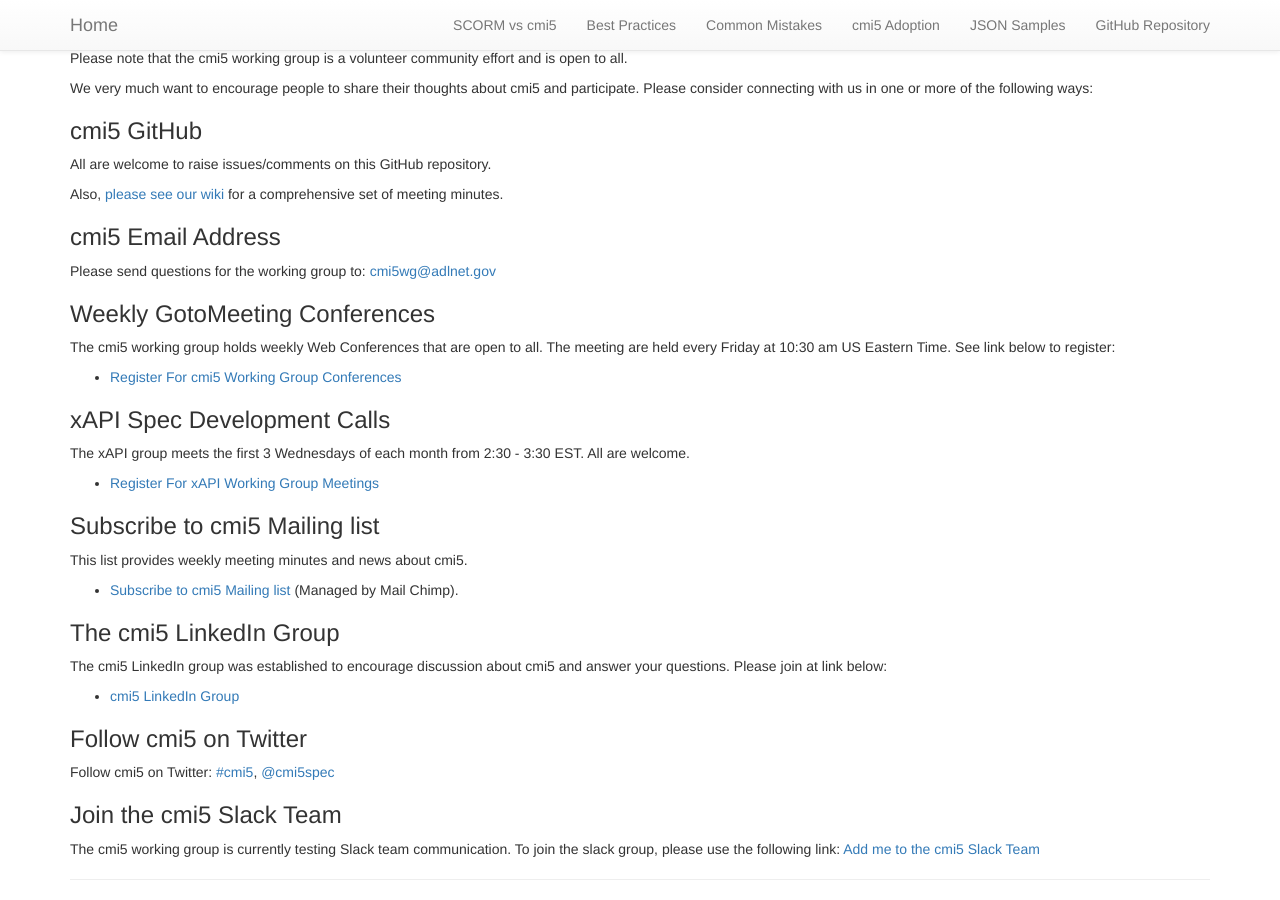
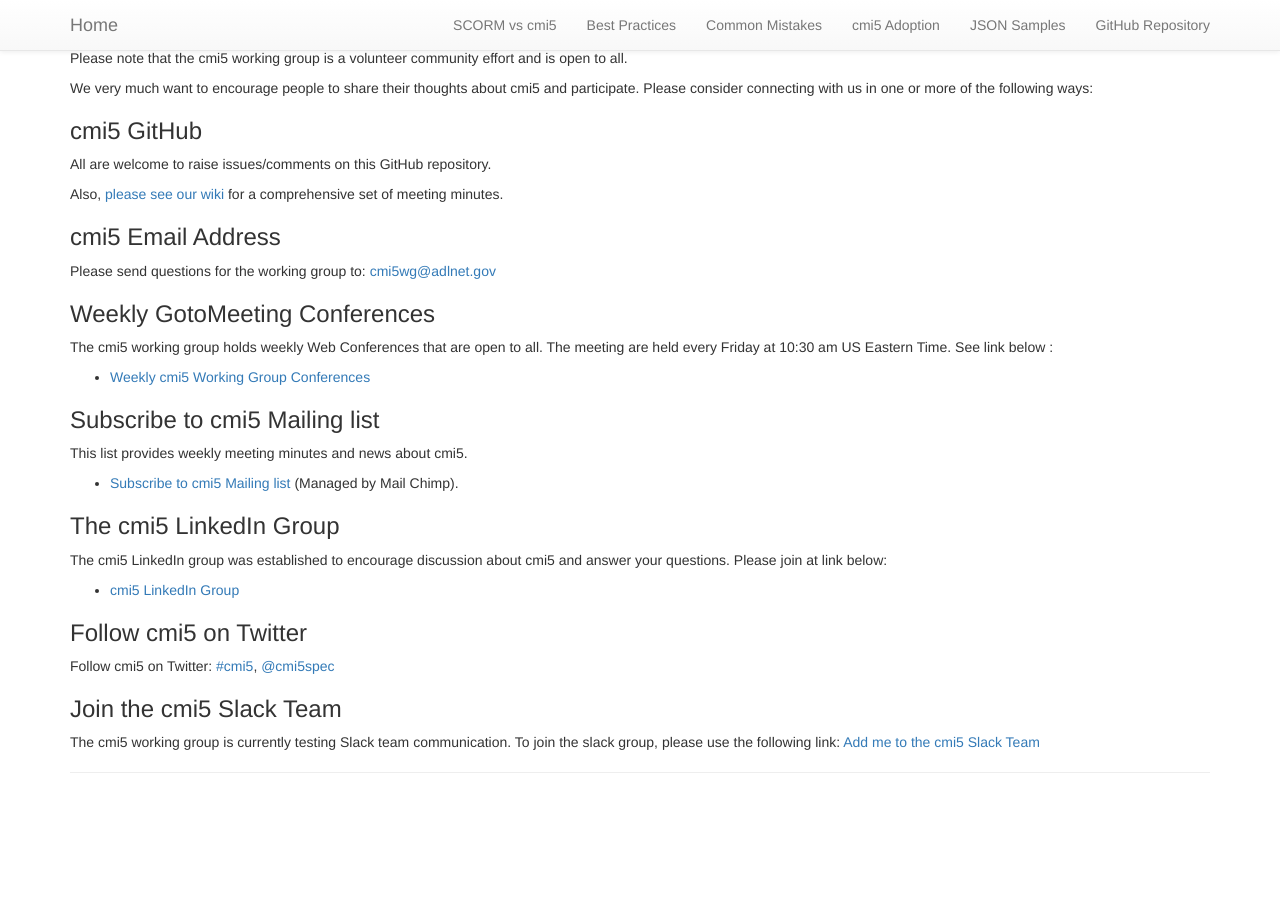
Before and after one commit to AICC/CMI-5_Spec_Current, a Jekyll site: the page built from index.md, in a window 1280 px wide and 900 px high, scrolled down 2335 px. Built offline with Jekyll 4.4.1, drawn with Linux system fonts in a browser that asks for light colours; our own code applies the rules of GitHub Pages for plain Markdown files; after the commit the page ends 3128 px from its top, so only the background shows below that.

Commit message:
update conferencing information

```diff
--- a/index.md
+++ b/index.md
@@ -113,15 +113,9 @@
 
 ### Weekly GotoMeeting Conferences
 
-The cmi5 working group holds weekly Web Conferences that are open to all. The meeting are held every Friday at 10:30 am US Eastern Time. See link below to register:
+The cmi5 working group holds weekly Web Conferences that are open to all. The meeting are held every Friday at 10:30 am US Eastern Time. See link below :
 
-- [Register For cmi5 Working Group Conferences](https://attendee.gotowebinar.com/register/9046440103353328899)
-
-### xAPI Spec Development Calls
-
-The xAPI group meets the first 3 Wednesdays of each month from 2:30 - 3:30 EST. All are welcome.
-
-- [Register For xAPI Working Group Meetings](https://attendee.gotowebinar.com/register/279276321478091778)
+- [Weekly cmi5 Working Group Conferences](https://github.com/AICC/CMI-5_Spec_Current/wiki/Weekly-cmi5-Working-Group-Meeting---Conferencing-Instructions)
 
 ### Subscribe to cmi5 Mailing list
 
```
